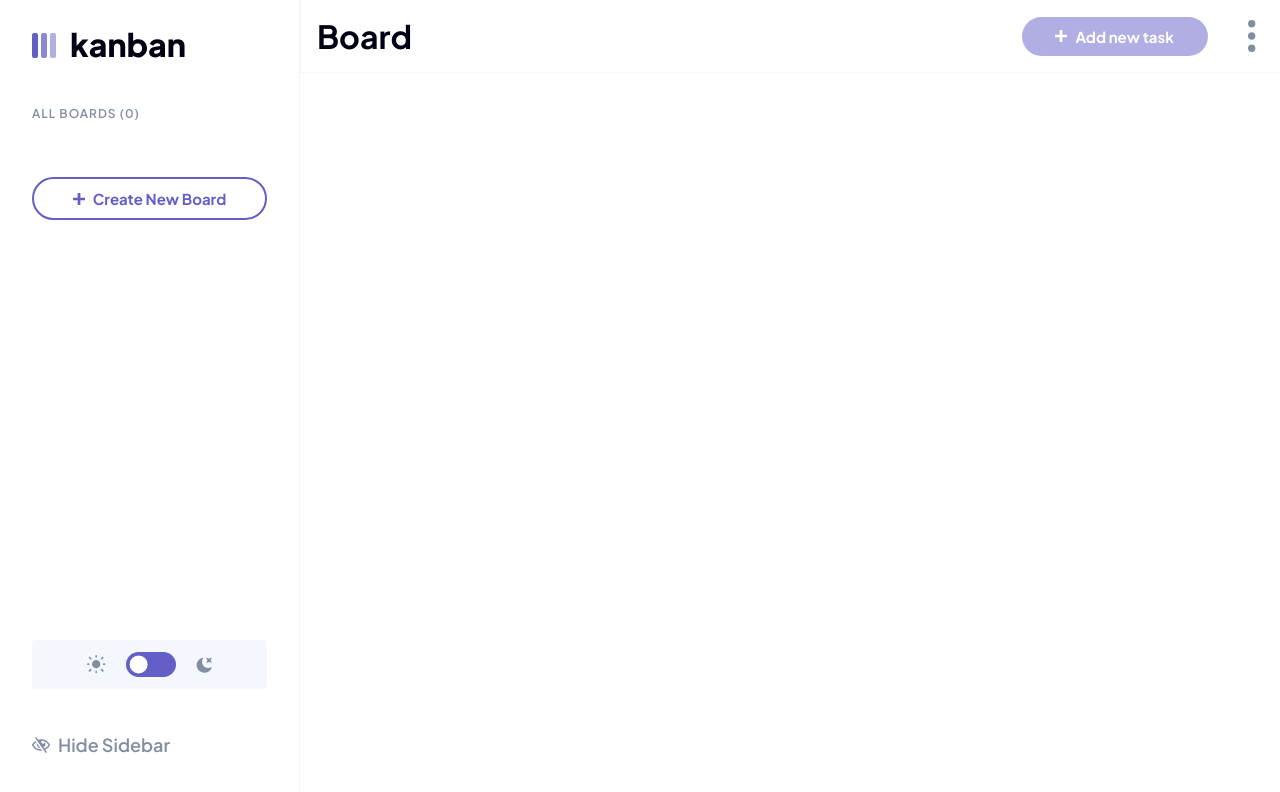
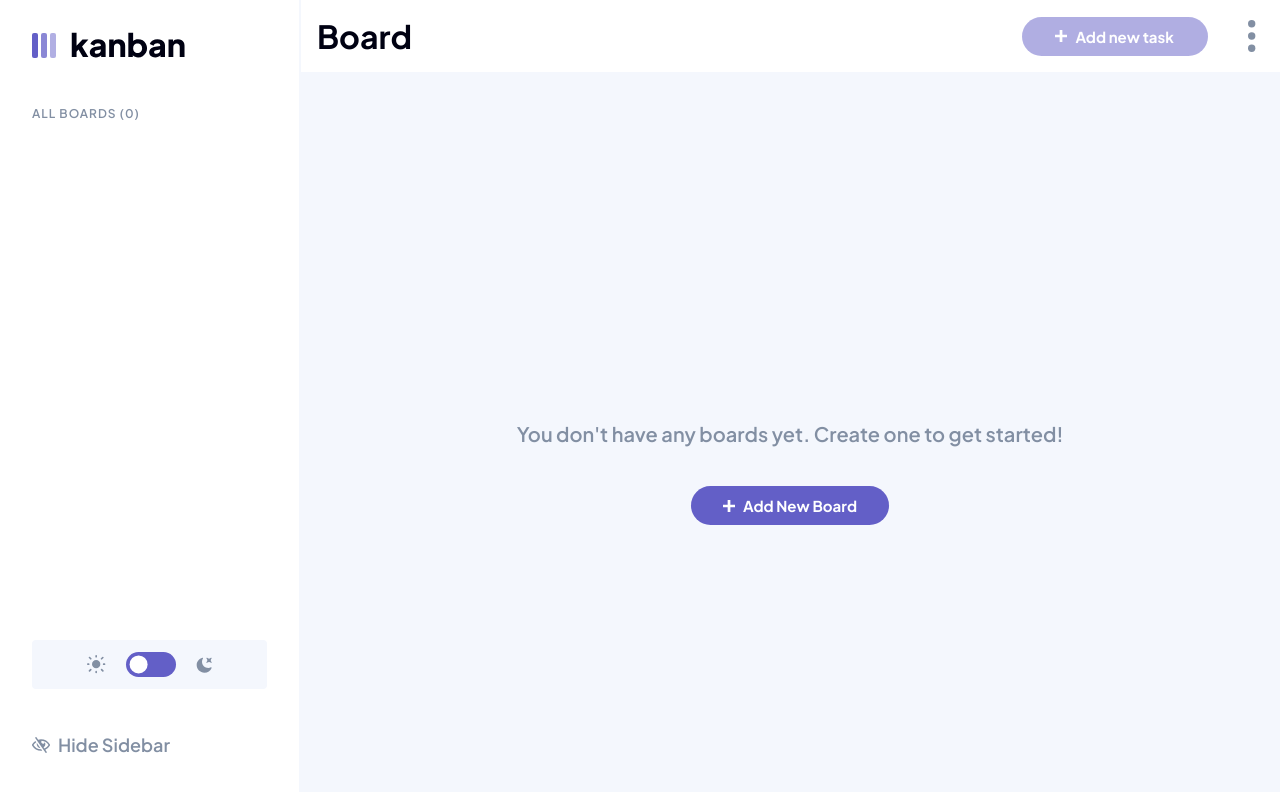
Before and after one commit to cristinakellyt/zk-kanban, a Vue app: page / in a window 1280 px wide. Shown: the top 792 px of the page. Built offline with nearby package versions, Linux system fonts and the light colour scheme.

Commit message:
feat: create empty state for columns and boards

```diff
--- a/src/components/DesktopNavBar.vue
+++ b/src/components/DesktopNavBar.vue
@@ -23,7 +23,7 @@
           </nav>
 
           <!-- Create new Board -->
-          <div class="create-board">
+          <div class="create-board" v-if="boards.length > 0">
             <BaseButton
               @click="emit('addNewBoard')"
               text="Create New Board"
--- /dev/null
+++ b/src/components/EmptyState.vue
@@ -0,0 +1,55 @@
+<template>
+  <div class="empty-state-wrapper">
+    <h4 class="empty-state-title">{{ getTitle }}</h4>
+    <div>
+      <BaseButton
+        :text="getButtonText"
+        buttonStyle="primary"
+        @click="emit('addNewBoard')"
+        icon="src/assets/icons/icon-add-white.svg"
+      />
+    </div>
+  </div>
+</template>
+
+<script setup lang="ts">
+// Vue
+import { computed } from 'vue'
+
+// Components
+import BaseButton from './BaseComponents/BaseButton.vue'
+
+const emit = defineEmits(['addNewBoard'])
+
+const props = defineProps<{
+  isEmpty: 'column' | 'board'
+}>()
+
+const getTitle = computed(() => {
+  return props.isEmpty === 'column'
+    ? 'This board is empty. Create a new column to get started!'
+    : "You don't have any boards yet. Create one to get started!"
+})
+
+const getButtonText = computed(() => {
+  return props.isEmpty === 'column' ? 'Add New Column' : 'Add New Board'
+})
+</script>
+
+<style scoped lang="scss">
+@import '@/assets/scss/main.scss';
+
+.empty-state-wrapper {
+  display: flex;
+  flex-direction: column;
+  align-items: center;
+  justify-content: center;
+  gap: pxToRem(40);
+  height: 100%;
+  color: var(--medium-grey);
+
+  .empty-state-title {
+    font-weight: 600;
+  }
+}
+</style>
--- a/src/components/MobileNavBar.vue
+++ b/src/components/MobileNavBar.vue
@@ -14,7 +14,7 @@
               @click="updateCurrentBoard(board.id)"
             >
               <img class="board-icon" src="@/assets/icons/icon-board.svg" alt="board-icon" />
-              <p class="board-name">{{ board.boardName }} {{ currentBoard.id }} {{ board.id }}</p>
+              <p class="board-name">{{ board.boardName }}</p>
             </li>
           </ul>
         </nav>
@@ -22,6 +22,7 @@
 
       <div class="nav-options">
         <BaseButton
+          v-if="boards.length > 0"
           @click="onAddNewBoard"
           extra-class="create-board"
           text="Create New Board"
--- a/src/components/TheHeader.vue
+++ b/src/components/TheHeader.vue
@@ -73,6 +73,7 @@ const header = ref<HTMLElement | null>(null)
 watch(
   () => props.headerMarginLeft,
   (newVal) => {
+    console.log(header.value)
     if (header.value) {
       header.value.style.marginLeft = pxToRem(newVal)
     }
--- a/src/views/HomeView.vue
+++ b/src/views/HomeView.vue
@@ -34,12 +34,16 @@
     <AnimationTransition>
       <CreateEditTask v-if="isCreateEditTaskOpen" @close="isCreateEditTaskOpen = false" />
     </AnimationTransition>
+
+    <div class="boards" ref="boardsElement">
+      <EmptyState v-if="checkEmptyState()" @addNewBoard="openModalBoard" :isEmpty="dataEmpty" />
+    </div>
   </main>
 </template>
 
 <script setup lang="ts">
 // Vue
-import { ref } from 'vue'
+import { computed, ref, watch } from 'vue'
 
 // Components
 import DesktopNavBar from '@/components/DesktopNavBar.vue'
@@ -48,13 +52,21 @@ import TheHeader from '@/components/TheHeader.vue'
 import AnimationTransition from '@/components/animations/AnimationTransition.vue'
 import CreateEditBoard from '@/components/CreateEditBoard.vue'
 import CreateEditTask from '@/components/CreateEditTask.vue'
+import EmptyState from '@/components/EmptyState.vue'
 
 //Images
 import imgLogoDark from '@/assets/icons/logo-dark.svg'
 import imgLogoLight from '@/assets/icons/logo-light.svg'
 
+// Store
+import { useBoardsStore } from '@/stores/BoardsStore'
+
 const MARGIN_LEFT = 300
 const MARGIN_LEFT_ZERO = 0
+
+const boardsStore = useBoardsStore()
+const boards = computed(() => boardsStore.getBoardsData)
+const currentBoard = computed(() => boardsStore.getCurrentBoard)
 
 const currentHeaderMarginLeft = ref(MARGIN_LEFT)
 const getResponsiveLogo = ref(imgLogoDark)
@@ -62,10 +74,23 @@ const appElement = document.getElementById('app')
 const isNavMobileOpen = ref(false)
 const isCreateEditBoardOpen = ref(false)
 const isCreateEditTaskOpen = ref(false)
+const dataEmpty = ref()
+
+const boardsElement = ref<HTMLElement | null>(null)
 
 const adjustHeaderWidth = (navDesktopIsVisible: boolean) => {
   currentHeaderMarginLeft.value = navDesktopIsVisible ? MARGIN_LEFT : MARGIN_LEFT_ZERO
 }
+
+watch(
+  () => currentHeaderMarginLeft.value,
+  (newVal) => {
+    if (boardsElement.value) {
+      boardsElement.value.style.marginLeft = `${newVal}px`
+    }
+  },
+  { immediate: true }
+)
 
 const showNavMobile = () => {
   isNavMobileOpen.value = true
@@ -73,6 +98,18 @@ const showNavMobile = () => {
 
 const openModalBoard = () => {
   isCreateEditBoardOpen.value = true
+}
+
+const checkEmptyState = () => {
+  if (boards.value.length === 0) {
+    dataEmpty.value = 'board'
+    return true
+  } else if ('columns' in currentBoard.value) {
+    dataEmpty.value = 'column'
+    return currentBoard.value.columns.length === 0
+  } else {
+    return true
+  }
 }
 
 // Create a mutation observer to change the logo when the color theme changes
@@ -105,6 +142,13 @@ $navbar-width: pxToRem(300);
   transition: all 0.3s ease-in-out;
 }
 
+.boards {
+  background-color: var(--secondary-color);
+  padding: pxToRem(32);
+  height: 100vh;
+  transition: all 0.3s ease-in-out;
+}
+
 @include media-query($laptop-medium) {
   .nav-bar-desktop {
     display: block;
@@ -115,5 +159,9 @@ $navbar-width: pxToRem(300);
   .nav-bar-mobile {
     display: none;
   }
+
+  .boards {
+    margin-left: $navbar-width;
+  }
 }
 </style>
```
